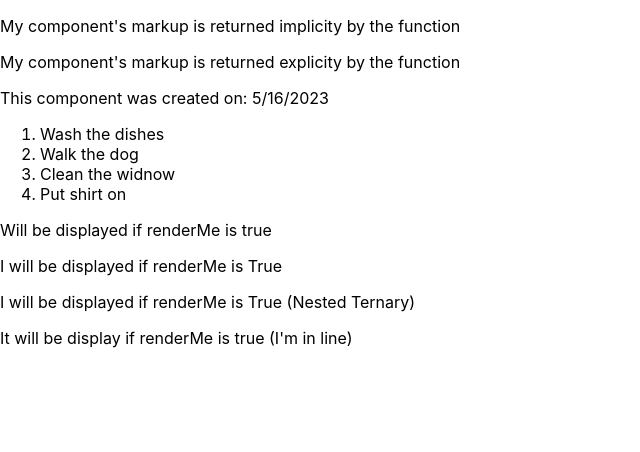
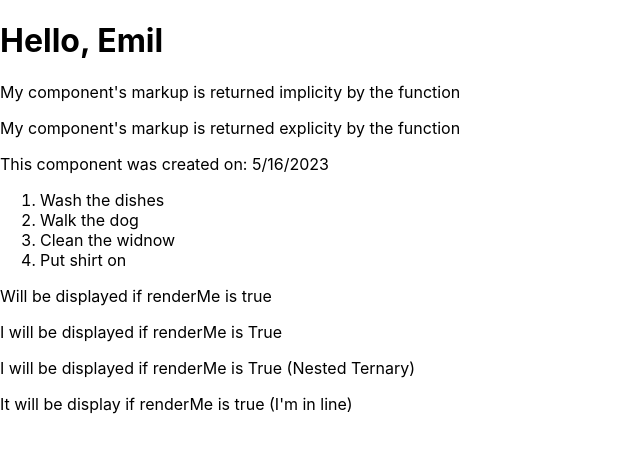
Before and after one commit to Emil88PL/my_second_app, a React (Create React App) app: page / in a window 1280 px wide. Shown: the top 452 px of the page, without its empty margins (0-640 px from the left). Built offline with nearby package versions, Linux system fonts and the light colour scheme.

Commit message:
props 1 of ...

```diff
--- a/src/App.js
+++ b/src/App.js
@@ -8,6 +8,7 @@ import ConditionalRender from './Components/ConditionalRender';
 import ConditionalRender2 from './Components/ConditionalRender2';
 import ConditionalRender3 from './Components/ConditionalRender3';
 import InlineLogicalExpression from './Components/InlineLogicalExpression';
+import Name from './Components/Name';
 
 
 
@@ -17,6 +18,7 @@ import InlineLogicalExpression from './Components/InlineLogicalExpression';
 function App() {
   return (
     <React.Fragment>
+      <Name name="Emil"/>
       <First />
       <Second />
       <Third />
--- /dev/null
+++ b/src/Components/Name.jsx
@@ -0,0 +1,8 @@
+function Name(props) {
+
+
+
+    return <h1>Hello, {props.name}</h1>
+}
+
+export default Name
```
